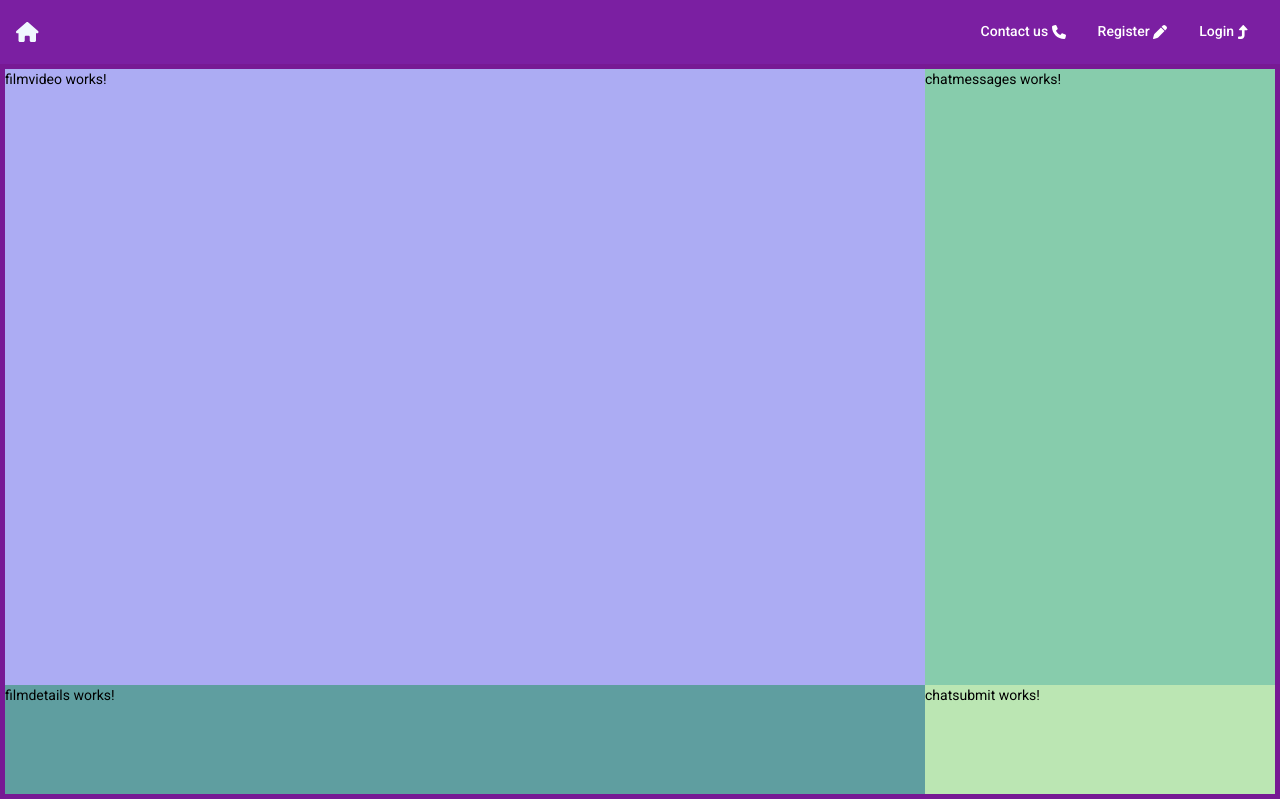
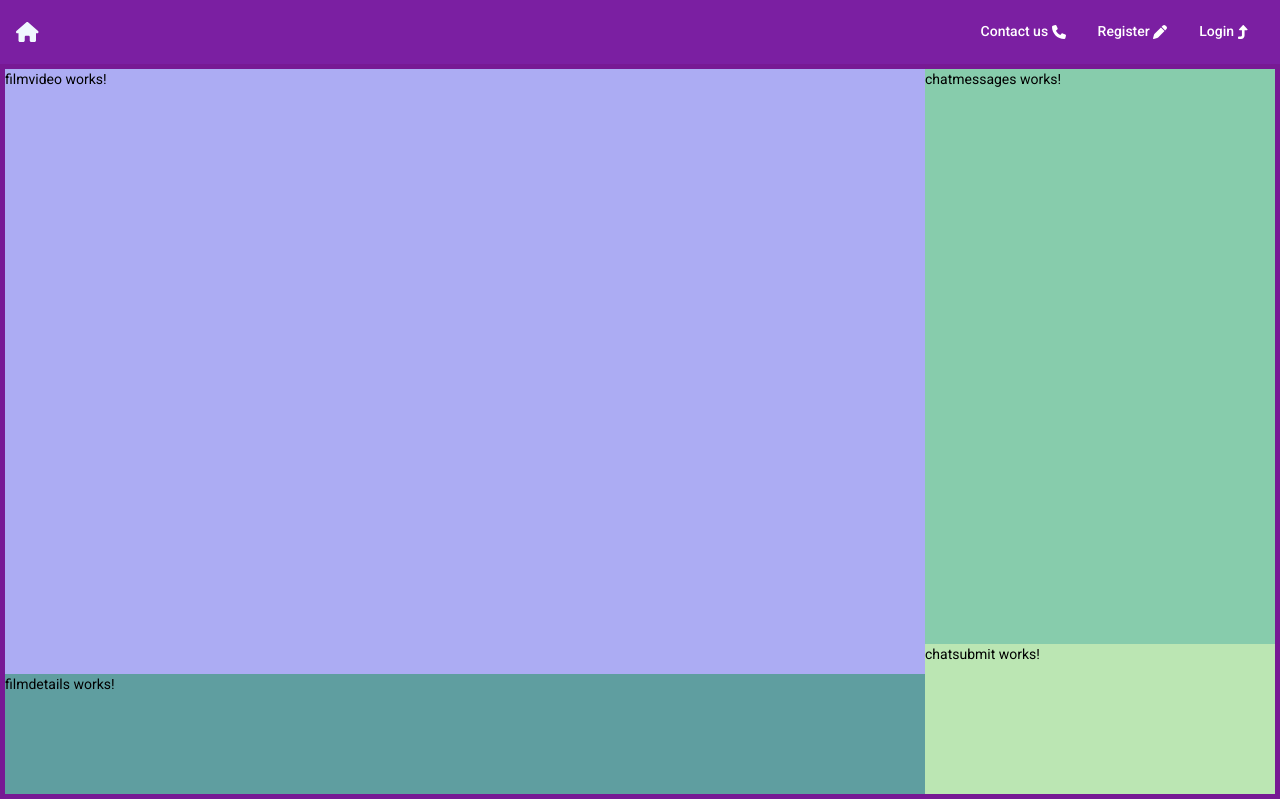
Before and after one commit to Jfreeman90/JSAngular-MovieStream, an Angular app: page /film in a window 1280 px wide. Built offline with nearby package versions, Linux system fonts and the light colour scheme.

Commit message:
Dynamic film page css components embedded fixed height changes

```diff
--- a/src/app/components/filmpage/filmpage.component.css
+++ b/src/app/components/filmpage/filmpage.component.css
@@ -15,13 +15,13 @@
 
 .film-video-container{
     width:100%;
-    height: 85%;
+    height:calc(100% - 120px);
     background-color: rgb(172, 172, 243);
 }
 
 .film-information-container{
     width:100%;
-    height: 15%;
+    height: 120px;
     background-color: cadetblue;
 }
 
@@ -33,12 +33,12 @@
 
 .chat-messages-container{
     width:100%;
-    height: 85%;
+    height:calc(100% - 150px);
     background-color: rgb(135, 204, 172);
 }
 
 .chat-submit-container{
     width:100%;
-    height: 15%;
+    height: 150px;
     background-color: rgb(187, 230, 179);
 }
```
